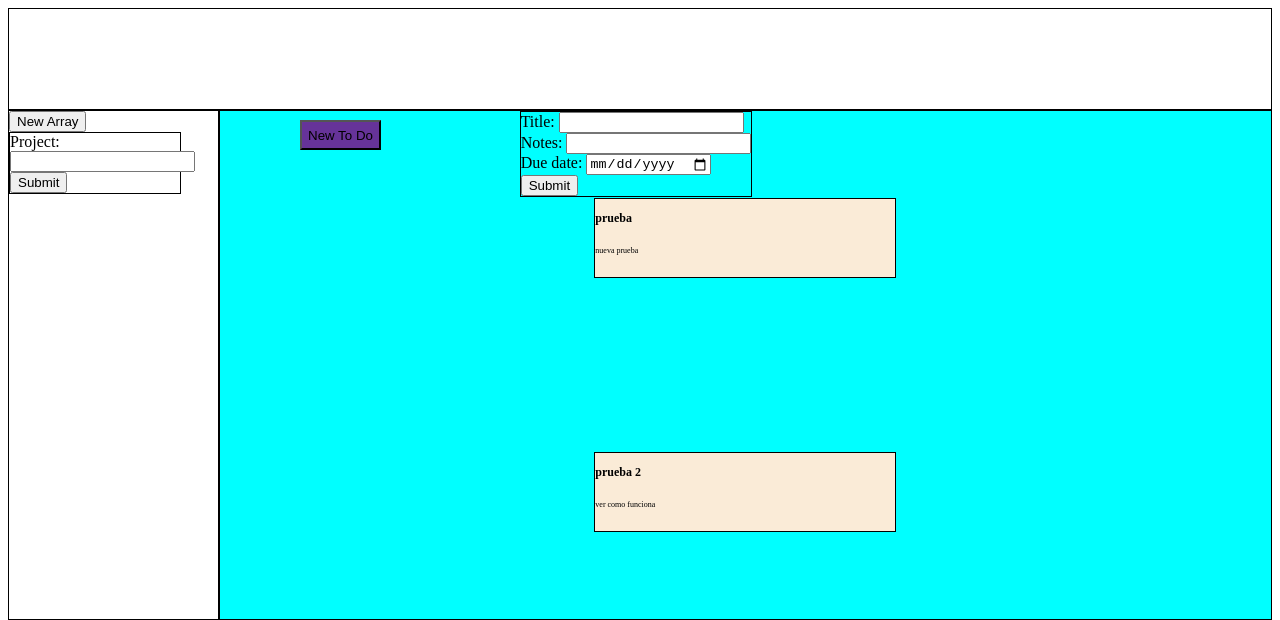
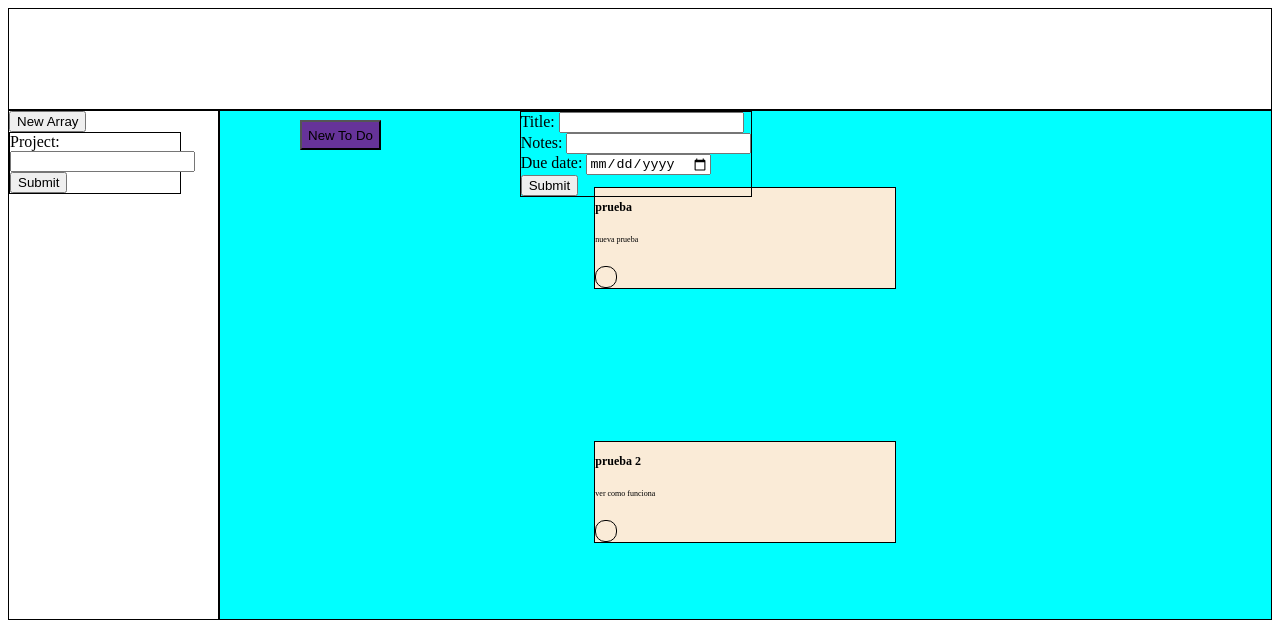
Before and after one commit to cookingnoob/to-do-odin, a website built with webpack: page toDo/dist/index.html in a window 1280 px wide. Shown: the top 620 px of the page. Built offline with nearby package versions, Linux system fonts and the light colour scheme.

Commit message:
add checkbox div element, at the moment its only visual

```diff
--- a/toDo/src/DOM.js
+++ b/toDo/src/DOM.js
@@ -37,19 +37,19 @@ export function renderToDo(todo){
     const toDoContainer = document.createElement('div');
     const toDoTitle = document.createElement('h3');
     const toDoNotes = document.createElement('p');
-    // const checkBox = document.createElement('div');
+    const checkBox = document.createElement('div');
     // const toDoDate = document.createElement('div');
 
     toDoContainer.classList.add('toDoContainer');
     toDoTitle.classList.add('toDoTitle');
     toDoNotes.classList.add('toDoNotes');
-    // checkBox.classList.add('checkBox');
+    checkBox.classList.add('checkBox');
     // toDoDate.classList.add('toDoDate');
 
     toDoTitle.textContent = `${todo.title}`;
     toDoNotes.textContent = `${todo.notes}`;
 
-    toDoContainer.append(toDoTitle, toDoNotes);
+    toDoContainer.append(toDoTitle, toDoNotes, checkBox);
     content.append(toDoContainer);
 
     return{
--- a/toDo/src/createTodo.js
+++ b/toDo/src/createTodo.js
@@ -4,9 +4,10 @@ import { renderToDo } from "./DOM";
 export const generalTodo = [];
 
 export class Todo {
-    constructor (title, notes){
+    constructor (title, notes, dueDate){
         this.title = title;
         this.notes = notes;
+        this.dueDate = dueDate
     }
 };
 
--- a/toDo/src/dateLogic.js
+++ b/toDo/src/dateLogic.js
@@ -1,2 +1,4 @@
-//     4. Logica de fechas
-//     8. Que se organicen en el array de acuerdo por fecha (creo que seria un array de filter o map para crear un nuevo array con el orden por fecha)
+//importar date-fns
+// tomar el valor que se pasa del input
+//transformar el a alguna funcion de date-fns
+//exportar esa funcion al DOM en el render del to do
--- a/toDo/src/style.css
+++ b/toDo/src/style.css
@@ -62,7 +62,12 @@ font-size: 12px;
 .toDoNotes{
 font-size: 8px;
 }
-
+.checkBox{
+    width: 20px;
+    height: 20px;
+    border: 1px solid black;
+    border-radius: 10px;
+}
 .openArrayForm{
 
 }
--- a/toDo/src/submit.js
+++ b/toDo/src/submit.js
@@ -1,21 +1,24 @@
 // la logica que toma los input del formulario
 // toma esos inputs y los pasa como parametros a la clase to do
-import { notesInput, titleInput, submitBtn, projectName, submitBtnA } from "./DOM";
+import { notesInput, titleInput, submitBtn, projectName, submitBtnA, dueDate } from "./DOM";
 import { generalTodo, Todo } from "./createTodo";
 import { renderToDo } from "./DOM";
 
+//creates a new to do when you click submit, it gets pushed to the generalTodo array
 submitBtn.addEventListener('click', getInputValues);
-
 function getInputValues(event){
     event.preventDefault();
     let newTitle = titleInput.value;
     let newNotes = notesInput.value;
-    const dynamicTodo = new Todo (newTitle, newNotes);
+    let newDate = dueDate.value;
+    const dynamicTodo = new Todo (newTitle, newNotes, newDate);
+    console.log(newDate);
     generalTodo.push(dynamicTodo);
     renderToDo(dynamicTodo);
 }
+
+//creates a new array inside the generalToDo array, in other words the project list
 submitBtnA.addEventListener('click', getProjectName);
-
 function getProjectName(event){
     event.preventDefault();
     let projectInput = projectName.value;
```
Also changed, not shown: toDo/src/popUpForm.js (+4 -7 lines), toDo/dist/main.js. Lines whose indentation alone changed are shown as unchanged.
